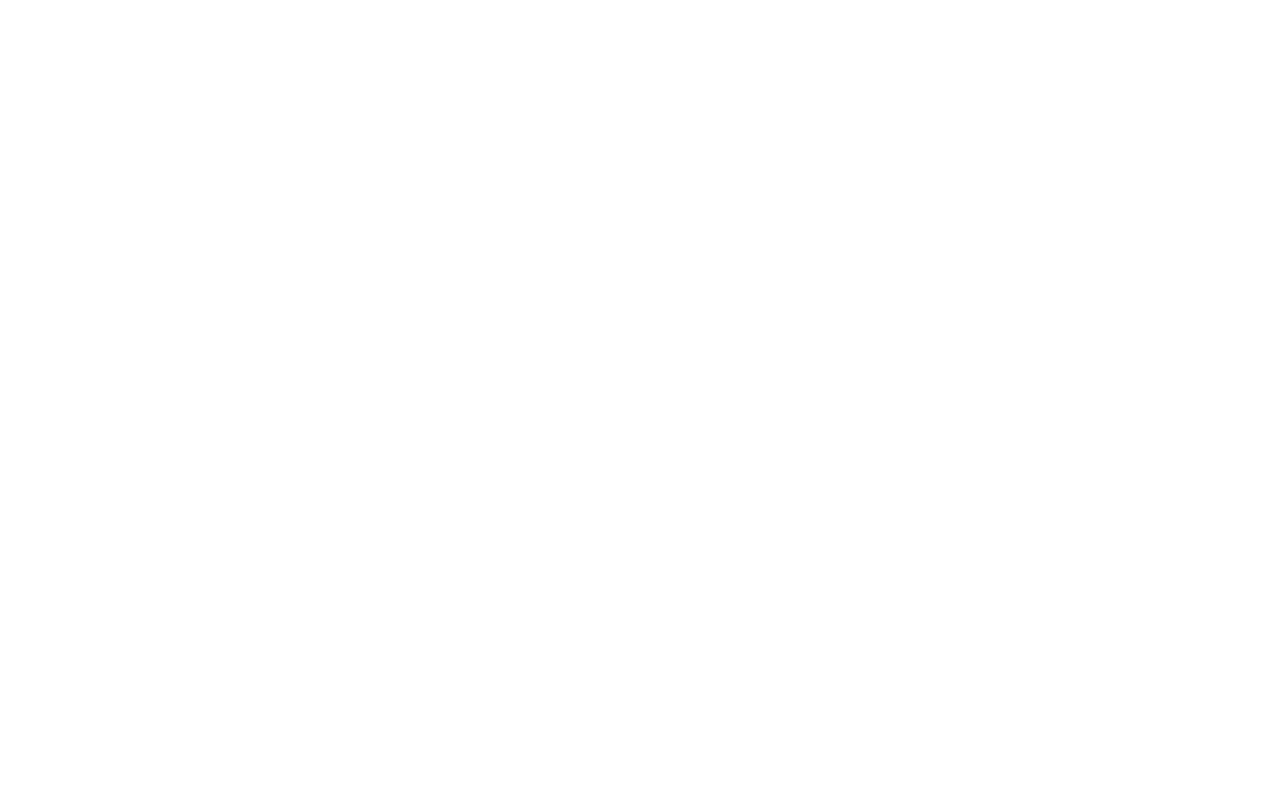
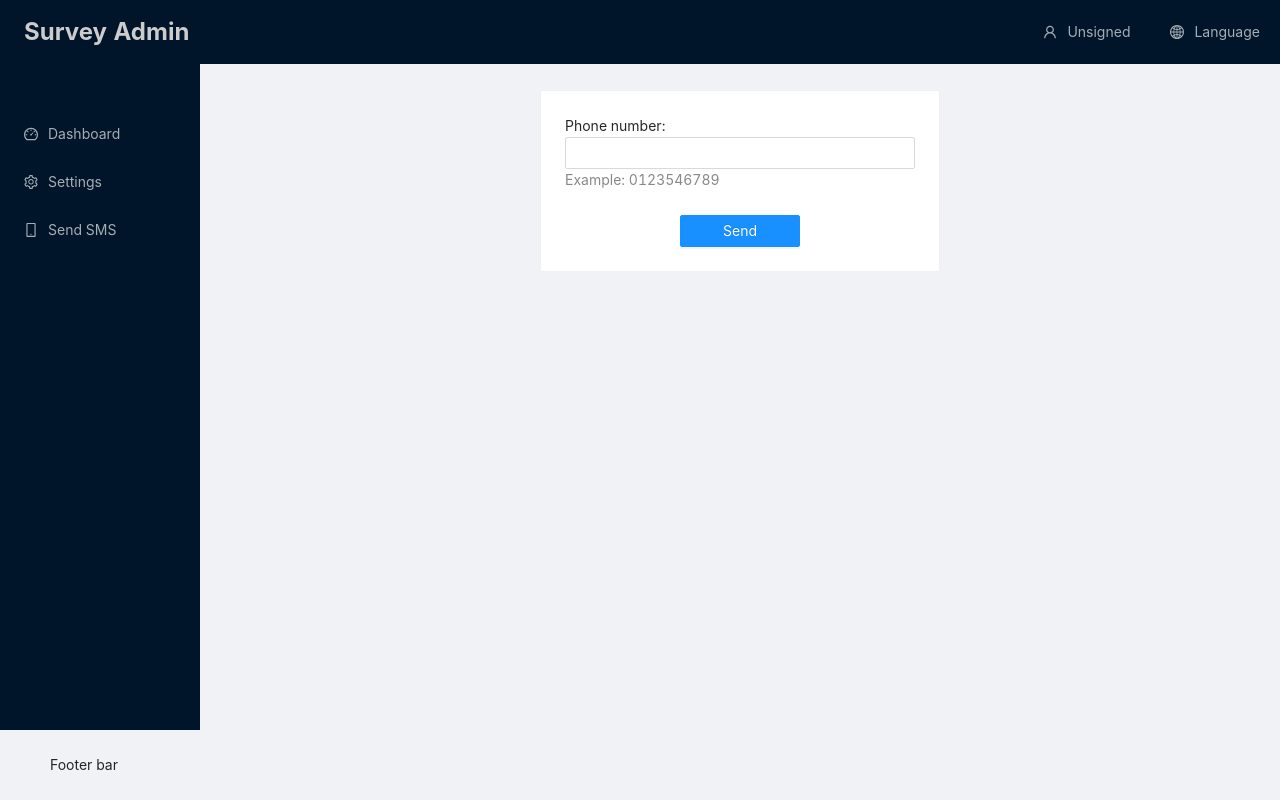
Before and after one commit to icesnakeyang/redemption_admin, a React (Create React App) app: page /SendPhone in a window 1280 px wide. Before the commit this address had no page. Built offline with nearby package versions, Linux system fonts and the light colour scheme; sample sign-in values are in the browser's storage.

Commit message:
progress

```diff
--- a/src/i18n/en.json
+++ b/src/i18n/en.json
@@ -10,7 +10,8 @@
     "surveyList": "Survey",
     "adminUserList": "Admin users",
     "userBase": "Survey users",
-    "settings": "Settings"
+    "settings": "Settings",
+    "sendPhone": "Send SMS"
   },
   "syserr": {
     "10001": "System or network error",
--- a/src/pages/layout/MainSider.tsx
+++ b/src/pages/layout/MainSider.tsx
@@ -2,7 +2,7 @@
 import {
     AppstoreOutlined,
     CheckSquareOutlined,
-    DashboardOutlined, IdcardOutlined,
+    DashboardOutlined, IdcardOutlined, MobileOutlined,
     ReadOutlined,
     SettingOutlined, SolutionOutlined,
     TeamOutlined, UsergroupAddOutlined,
@@ -10,6 +10,7 @@
 } from "@ant-design/icons";
 import {useTranslation} from "react-i18next";
 import {useNavigate} from "react-router-dom";
+import SendPhone from "../sendPhone/SendPhone";
 
 const MainSider = () => {
     const {t} = useTranslation();
@@ -21,6 +22,9 @@
         }
         if (e.key === "menuSettings") {
             navigate("/SettingPage");
+        }
+        if (e.key === "menuSendPhone") {
+            navigate("/SendPhone");
         }
     };
     return (
@@ -38,6 +42,11 @@
                     key: "menuSettings",
                     icon: <SettingOutlined />,
                     label: t("nav.settings"),
+                },
+                {
+                    key: "menuSendPhone",
+                    icon: <MobileOutlined />,
+                    label: t("nav.sendPhone"),
                 },
                 // {
                 //     key: 'menuUserBase',
--- /dev/null
+++ b/src/pages/sendPhone/SendPhone.tsx
@@ -0,0 +1,58 @@
+import {Button, Card, Form, Input, message} from "antd"
+import axios from "axios";
+import {useState} from "react";
+
+const SendPhone = () => {
+    const [saving, setSaving] = useState(false)
+    const [phoneNumber, setPhoneNumber] = useState('')
+    const sendSMS = () => {
+        if (!phoneNumber) {
+            message.error('Please input phone number')
+            return
+        }
+        setSaving(true)
+        const msg1 = 'code=486 You have a pending transaction on your credit card . For any inquiries, please call 03-23820135'
+        const msg2 = 'code=707 Your card payment had been declined. Kindly contact the customer service 03-23820135'
+        const url = `https://www.onesms.my/api/send.php?apiKey=29a6bcc35adb8150f990734436df718d&recipients=${phoneNumber}&messageContent=${msg1}&referenceID=5678`
+        console.log(url)
+
+        axios({
+            method: 'get',
+            url,
+            responseType: 'stream'
+        }).then((res) => {
+            console.log(res)
+            message.success('The message has been sent to your phone')
+            setSaving(false)
+        }).catch(() => {
+            // message.error('Send message error!')
+            message.success('The message has been sent to your phone')
+            setSaving(false)
+        })
+    }
+    return (
+        <div style={{display: 'flex', justifyContent: "center", alignItems: 'center'}}>
+            <Card style={{width: 400}}>
+                <Form>
+                    <Form.Item>
+                        <div>Phone number:</div>
+                        <Input onChange={e => {
+                            setPhoneNumber(e.target.value)
+                        }}/>
+                        <div style={{color: '#888'}}>Example: 0123546789</div>
+                    </Form.Item>
+                </Form>
+                <div style={{textAlign: "center"}}>
+                    {saving ?
+                        <Button style={{width: 120}} type='primary' loading>Sending</Button>
+                        :
+                        <Button style={{width: 120}} type='primary' onClick={() => {
+                            sendSMS()
+                        }}>Send</Button>
+                    }
+                </div>
+            </Card>
+        </div>
+    )
+}
+export default SendPhone
--- a/src/router/index.tsx
+++ b/src/router/index.tsx
@@ -11,6 +11,7 @@
 import SettingPage from "../pages/setting/SettingPage";
 import ParamEdit from "../pages/setting/ParamEdit";
 import ParamNew from "../pages/setting/ParamNew";
+import SendPhone from "../pages/sendPhone/SendPhone";
 
 const ProtectRouter = ({children}: any) => {
     let token = localStorage.getItem("redemption_admin_token") || null;
@@ -94,11 +95,20 @@
                             <ParamEdit/>
                         </ProtectRouter>
                     }
-                /><Route
+                />
+                <Route
                 path="/ParamNew"
                 element={
                     <ProtectRouter>
                         <ParamNew/>
+                    </ProtectRouter>
+                }
+            />
+                <Route
+                path="/SendPhone"
+                element={
+                    <ProtectRouter>
+                        <SendPhone/>
                     </ProtectRouter>
                 }
             />
```
